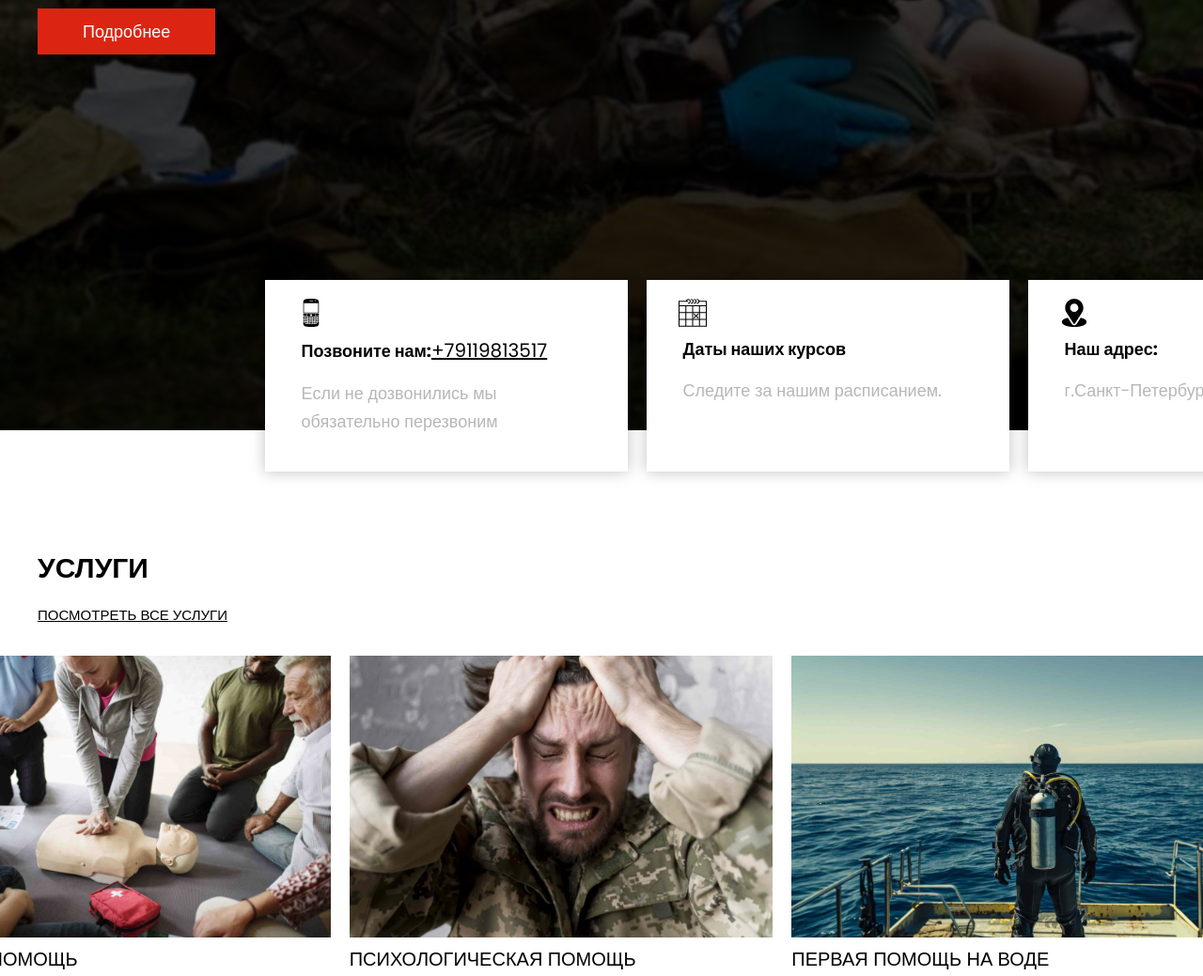
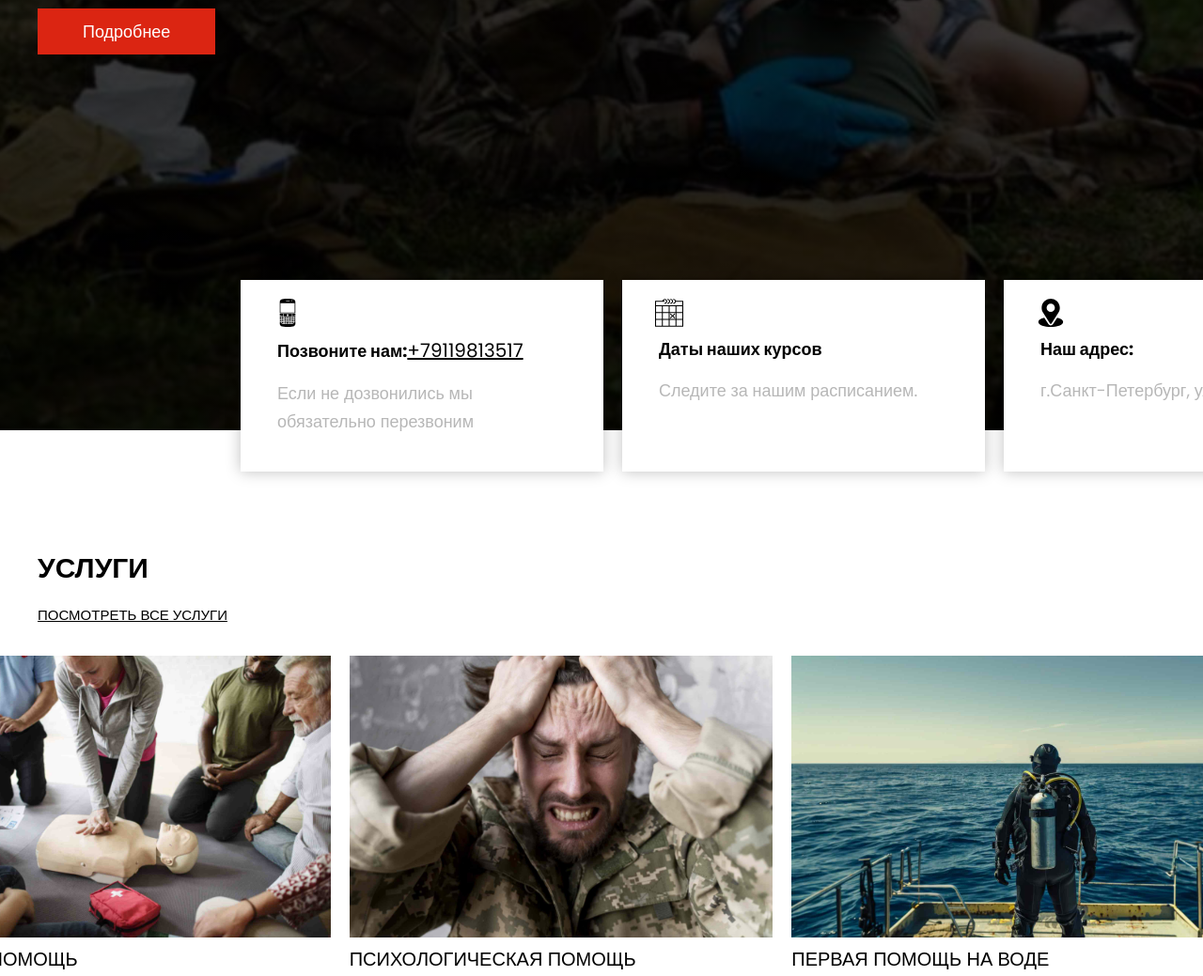
Before and after one commit to pilligrim28/Ieremia, a plain HTML site: page index.html in a window 1280 px wide. Shown: the part 698-1737 px from the top of the page at 94% size. Drawn offline with Linux system fonts and the light colour scheme.

Commit message:
лефт 20

```diff
--- a/style.css
+++ b/style.css
@@ -83,7 +83,7 @@
   gap: 20px;
   position:absolute;
   bottom: -50%;
-  left: 22%;
+  left: 20%;
 }
 .intro__block {
   background: #ffffff;
```
